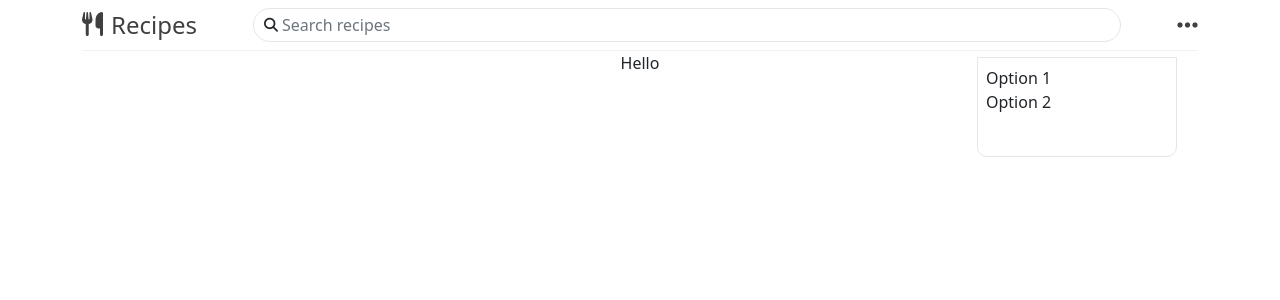
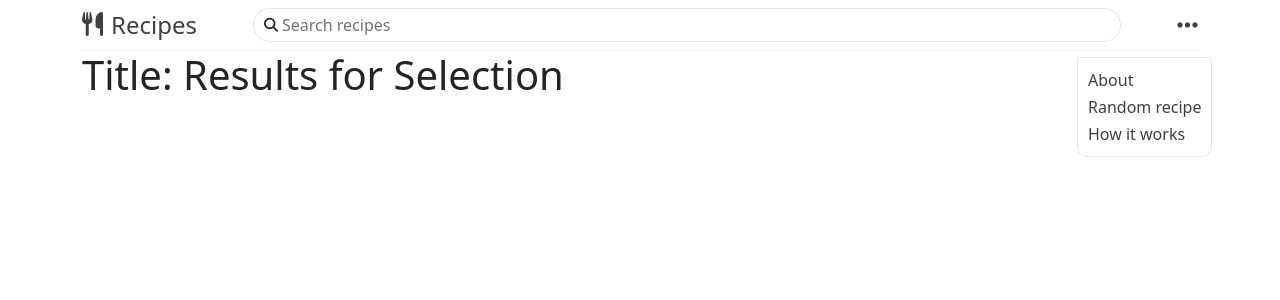
Before and after one commit to mrmeizongo/recipe-app, a React (Vite) app: page /recipes in a window 1280 px wide. Both pictures are taken after a click on the button 1187 px from the left and 25 px from the top of the page. Shown: the top 300 px of the page. Built offline with nearby package versions, Linux system fonts and the light colour scheme.

Commit message:
Recipe page, first version

```diff
--- a/src/components/App/App.jsx
+++ b/src/components/App/App.jsx
@@ -18,9 +18,7 @@ function App() {
 				<header className={`${Appstyle.Header}`}>
 					<TitleBar />
 				</header>
-				<main
-					className={`${Appstyle.MainBody} d-flex flex-column align-items-center justify-content-between`}
-				>
+				<main className={`${Appstyle.MainBody}`}>
 					<Routes>
 						<Route
 							exact
--- a/src/components/Main/main.jsx
+++ b/src/components/Main/main.jsx
@@ -1,11 +1,14 @@
 import React from "react";
 import ReactDOM from "react-dom/client";
 import App from "../App/App.jsx";
+import ErrorBoundary from "../../helper/ErrorBoundary.jsx";
 import "../../../node_modules/bootstrap/dist/css/bootstrap.min.css";
 import "./index.css";
 
 ReactDOM.createRoot(document.getElementById("root")).render(
 	<React.StrictMode>
-		<App />
+		<ErrorBoundary>
+			<App />
+		</ErrorBoundary>
 	</React.StrictMode>
 );
--- a/src/components/TitleBar/TitleBar.jsx
+++ b/src/components/TitleBar/TitleBar.jsx
@@ -18,10 +18,33 @@ const Collapse = ({ className, HandleCollapse }) => {
 		return cleanUp;
 	});
 
+	function HandleButton(e) {
+		try {
+			HandleCollapse(e);
+		} finally {
+			return false;
+		}
+	}
+
 	return (
 		<div className={className}>
-			<p>Option 1</p>
-			<p>Option 2</p>
+			<Link className={TitleStyle.Link} to={"/about"} onClick={HandleCollapse}>
+				About
+			</Link>
+			<Link
+				className={TitleStyle.Link}
+				to={"/random-recipe"}
+				onClick={HandleCollapse}
+			>
+				Random recipe
+			</Link>
+			<Link
+				className={TitleStyle.Link}
+				to={"/how-it-works"}
+				onClick={HandleCollapse}
+			>
+				How it works
+			</Link>
 		</div>
 	);
 };
@@ -68,16 +91,17 @@ const TitleBar = () => {
 					<Search inputFocus={inputFocus} setFocus={setFocus} />
 				</div>
 
-				<div className="d-block">
+				<div className="d-block position-relative">
 					<button
 						className={TitleStyle.CollapseButton}
+						type="button"
 						onClick={HandleCollapse}
 					>
 						<i className="fa-solid fa-ellipsis fa-xl"></i>
 					</button>
 					{collapse ? (
 						<Collapse
-							className={`${TitleStyle.Collapse}`}
+							className={`${TitleStyle.Collapse} d-flex flex-column justify-content-between`}
 							HandleCollapse={HandleCollapse}
 						/>
 					) : null}
--- a/src/components/TitleBar/TitleStyle.module.css
+++ b/src/components/TitleBar/TitleStyle.module.css
@@ -24,9 +24,9 @@
 .Collapse {
 	position: absolute;
 	min-height: 100px;
-   min-width: 200px;
-   transform: translateX(-200px);
-   padding: 8px;
+	min-width: max-content;
+	transform: translateX(-100px);
+	padding: 10px;
 	border: 1px solid hsl(0, 0%, 90%);
 	border-radius: 0 0 10px 10px;
 	background-color: white;
--- a/src/components/pages/QueryForm/QueryForm.jsx
+++ b/src/components/pages/QueryForm/QueryForm.jsx
@@ -25,8 +25,8 @@ const QueryForm = ({ handleRecipeNames }) => {
 	const [formData, changeFormData] = useState({
 		initial: "",
 		name: "",
-		show: false,
-		submit: false,
+		showRecipeName: false,
+		showSubmit: false,
 	});
 
 	const navigate = useNavigate();
@@ -35,9 +35,15 @@ const QueryForm = ({ handleRecipeNames }) => {
 		e.preventDefault();
 		changeFormData((prev) => {
 			if (e.target.value == "defaultValue") {
-				return { ...prev, show: false, submit: false, initial: "", name: "" };
+				return {
+					...prev,
+					showRecipeName: false,
+					showSubmit: false,
+					initial: "",
+					name: "",
+				};
 			} else {
-				return { ...prev, show: true, initial: e.target.value };
+				return { ...prev, showRecipeName: true, initial: e.target.value };
 			}
 		});
 	}
@@ -46,12 +52,18 @@ const QueryForm = ({ handleRecipeNames }) => {
 		e.preventDefault();
 		changeFormData((prev) => {
 			if (e.target.value == "defaultValue") {
-				return { ...prev, show: false, submit: false, initial: "", name: "" };
+				return {
+					...prev,
+					showRecipeName: false,
+					showSubmit: false,
+					initial: "",
+					name: "",
+				};
 			} else {
 				return {
 					...prev,
 					name: e.target.value,
-					submit: true,
+					showSubmit: true,
 				};
 			}
 		});
@@ -62,7 +74,7 @@ const QueryForm = ({ handleRecipeNames }) => {
 
 		const messageBody = {
 			initial: formData.initial,
-			name: formData.name,
+			name: formData.name[0].toLowerCase() + formData.name.substring(1),
 		};
 
 		fetch("http://192.168.1.165:8080/projects/recipe", {
@@ -78,8 +90,10 @@ const QueryForm = ({ handleRecipeNames }) => {
 				else console.log("There was an error fetching request from server");
 			})
 			.then((data) => {
-				console.log("Data:", data.body);
-				handleRecipeNames({ recipeName: messageBody, recipeList: data.body });
+				handleRecipeNames({
+					recipeName: messageBody,
+					recipeList: JSON.parse(data.body),
+				});
 				navigate("/recipes");
 			})
 			.catch((error) => console.error("Error: ", error));
@@ -95,7 +109,9 @@ const QueryForm = ({ handleRecipeNames }) => {
 				className={`${QueryFormStyle.Query} d-flex flex-column justify-content-center
              align-items-start rounded-5 shadow p-4 gap-3`}
 			>
-				<h2>Search over 4k Recipes</h2>
+				<h2>
+					Search over <strong>4k Recipes</strong>.
+				</h2>
 				<h4>What do you want to eat today?</h4>
 				<form className="d-flex flex-column gap-3">
 					<SimpleSelect
@@ -104,7 +120,7 @@ const QueryForm = ({ handleRecipeNames }) => {
 						content={recipeInitials}
 					/>
 
-					{formData.show ? (
+					{formData.showRecipeName ? (
 						<SimpleSelect
 							placeHolder={`Category starting with ${formData.initial}`}
 							onChange={handleOnNameChange}
@@ -112,7 +128,7 @@ const QueryForm = ({ handleRecipeNames }) => {
 						/>
 					) : null}
 
-					{formData.submit ? (
+					{formData.showSubmit ? (
 						<button
 							type="button"
 							className="btn btn-danger rounded-5"
--- a/src/components/pages/QueryForm/QueryFormStyle.module.css
+++ b/src/components/pages/QueryForm/QueryFormStyle.module.css
@@ -8,6 +8,10 @@
 	height: fit-content;
 }
 
+.Query strong {
+	color: hsl(207, 100%, 40%);
+}
+
 .Icon {
 	object-fit: contain;
 	width: auto;
--- a/src/components/pages/Recipes/Recipes.jsx
+++ b/src/components/pages/Recipes/Recipes.jsx
@@ -1,7 +1,25 @@
-import React from "react";
+import React, { useEffect } from "react";
+
+const Recipe = ({ children }) => {
+	return <div className="d-inline m-2 bg-info rounded-2">{children}</div>;
+};
 
 const Recipes = ({ recipes }) => {
-	return <div className="d-flex flex-column">Hello</div>;
+	useEffect(() => {
+		console.log(recipes);
+	});
+	return (
+		<div>
+			<h1>Title: Results for Selection</h1>
+			<div className="container-fluid">
+				<div>
+					{recipes.recipeList.map((element) => {
+						return <Recipe>{element}</Recipe>;
+					})}
+				</div>
+			</div>
+		</div>
+	);
 };
 
 export default Recipes;
--- /dev/null
+++ b/src/helper/ErrorBoundary.jsx
@@ -0,0 +1,35 @@
+import React from "react";
+
+export default class ErrorBoundary extends React.Component {
+	constructor(props) {
+		super(props);
+		this.state = { hasError: false };
+	}
+
+	static getDerivedStateFromError(error) {
+		// Update state so the next render will show the fallback UI.
+		return { hasError: true };
+	}
+
+	componentDidCatch(error, errorInfo) {
+		// You can also log the error to an error reporting service
+		// logErrorToMyService(error, errorInfo);
+		console.log("There was an error:", error, errorInfo);
+	}
+
+	render() {
+		if (this.state.hasError) {
+			// You can render any custom fallback UI
+			return (
+				<h4>
+					Something went wrong. You can contact admin at{" "}
+					<a href="mailto:squint_zips.0w@icloud.com">
+						squint_zips.0w@icloud.com
+					</a>{" "}
+					for any inquiries.
+				</h4>
+			);
+		}
+		return this.props.children;
+	}
+}
--- a/src/helper/RecipeHelper.js
+++ b/src/helper/RecipeHelper.js
@@ -7,5 +7,9 @@ export const recipeInitials = Object.keys(RecipeNames).map((e) =>
 
 export function getRecipeNames(initial) {
 	initial = initial.toLowerCase();
-	return RecipeNames[`${initial}`];
+
+	//Capitalize the first letter
+	return RecipeNames[initial].map(
+		(val) => val[0].toUpperCase() + val.substring(1)
+	);
 }
```
Lines whose indentation alone changed are shown as unchanged.
